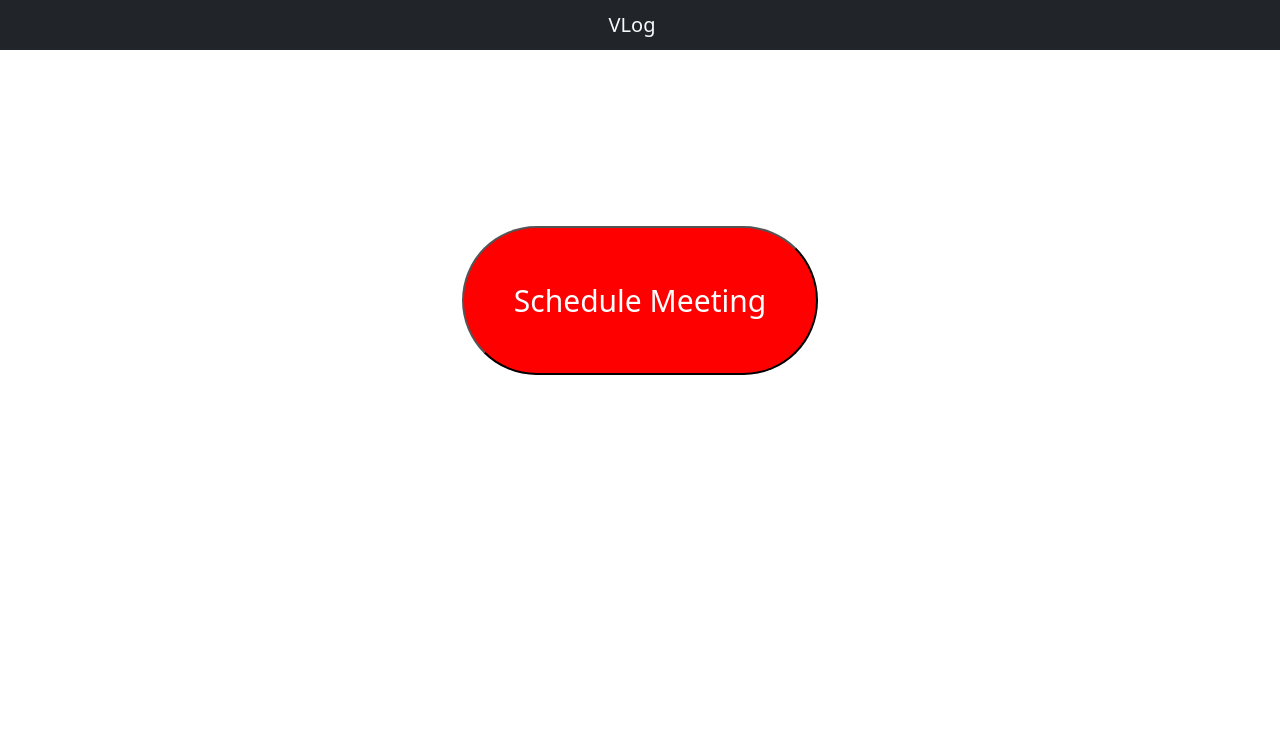
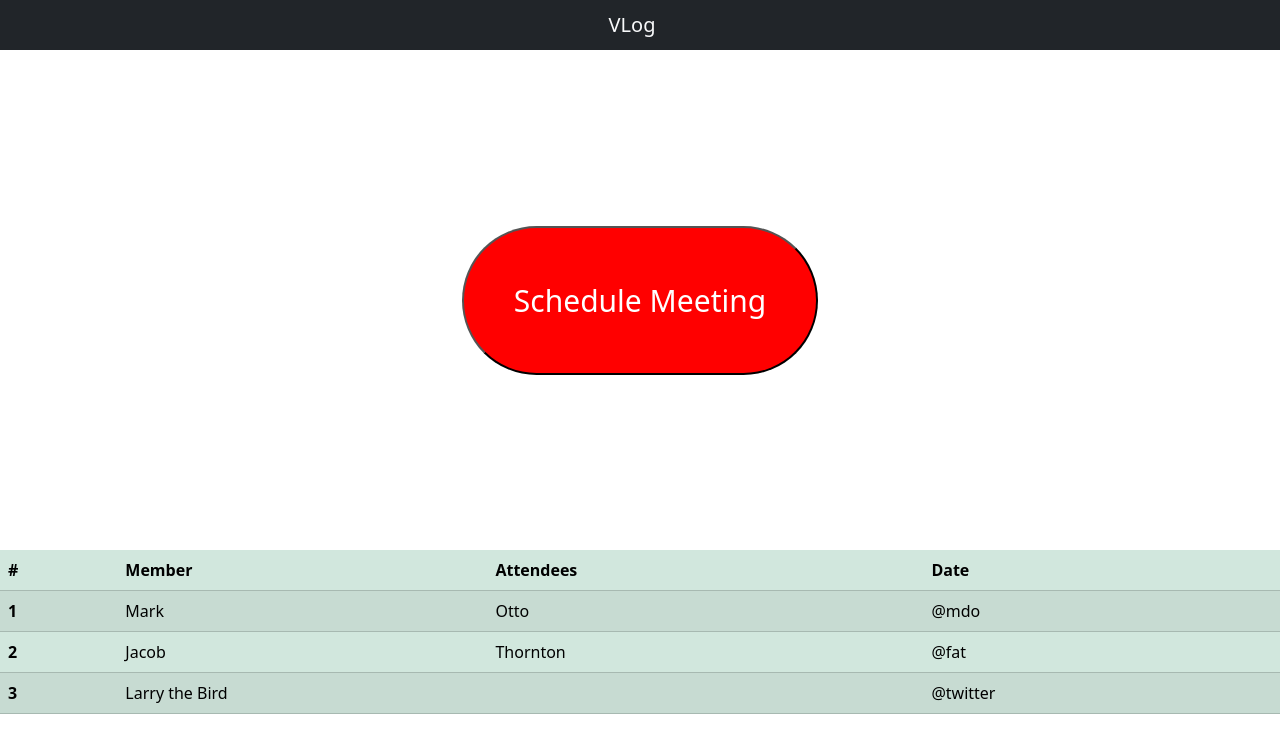
Before and after one commit to jaydgm/vlog, a React (Vite) app in the folder client/: page /vlog in a window 1280 px wide. Shown: the top 752 px of the page. Built offline with nearby package versions, Linux system fonts and the light colour scheme.

Commit message:
Add table for scheduled meetings

```diff
--- a/client/src/components/Dashboard.jsx
+++ b/client/src/components/Dashboard.jsx
@@ -35,6 +35,8 @@ function Dashboard() {
         }
     }
 
+
+
     return (
         <>
             {/* hero */}
@@ -45,6 +47,36 @@ function Dashboard() {
                     onClick={handleScheduler}>
                     Schedule Meeting</button>
             </div>
+            {/* table for scheduled meetings */}
+            <table class="table table-success table-striped">
+                <thead>
+                    <tr>
+                    <th scope="col">#</th>
+                    <th scope="col">Member</th>
+                    <th scope="col">Attendees</th>
+                    <th scope="col">Date</th>
+                    </tr>
+                </thead>
+                <tbody>
+                    <tr>
+                    <th scope="row">1</th>
+                    <td>Mark</td>
+                    <td>Otto</td>
+                    <td>@mdo</td>
+                    </tr>
+                    <tr>
+                    <th scope="row">2</th>
+                    <td>Jacob</td>
+                    <td>Thornton</td>
+                    <td>@fat</td>
+                    </tr>
+                    <tr>
+                    <th scope="row">3</th>
+                    <td colspan="2">Larry the Bird</td>
+                    <td>@twitter</td>
+                    </tr>
+                </tbody>
+            </table>
         </>
     )
 }
```
